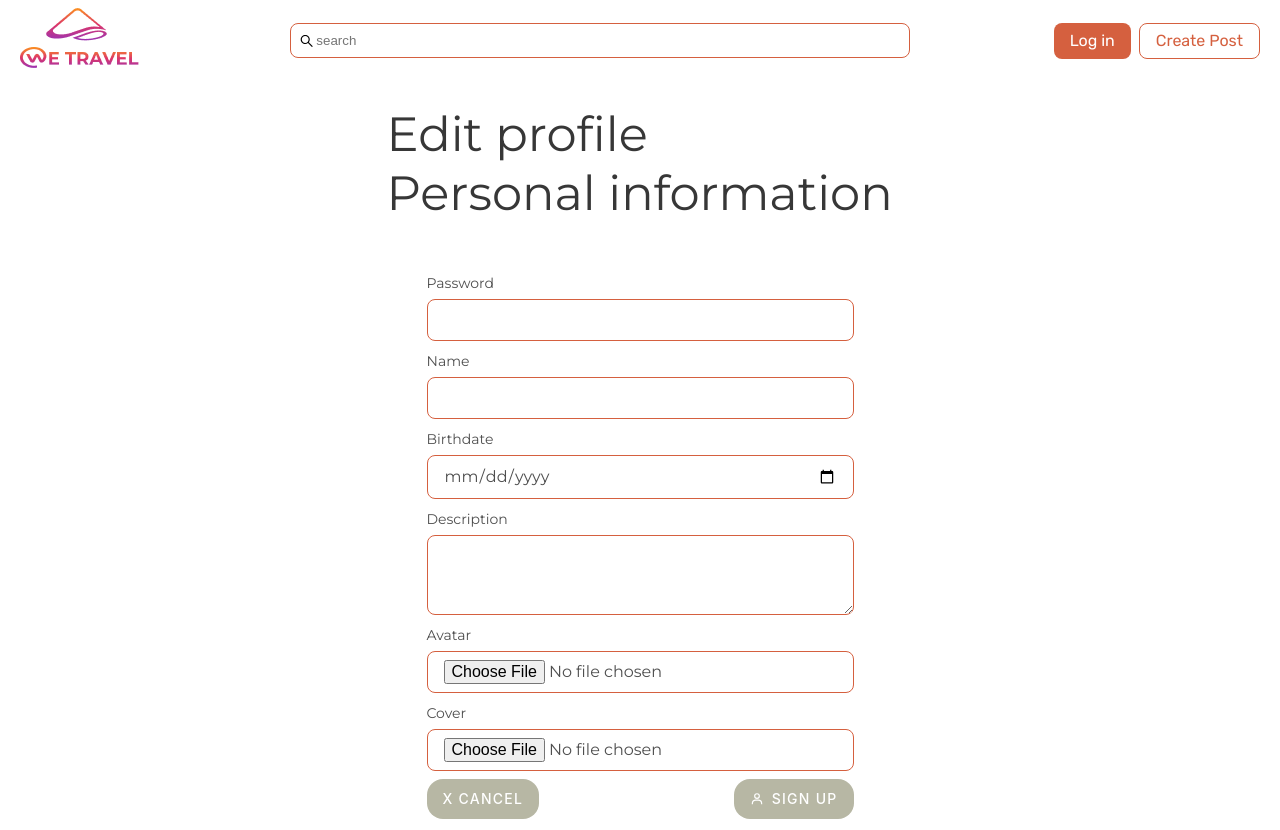
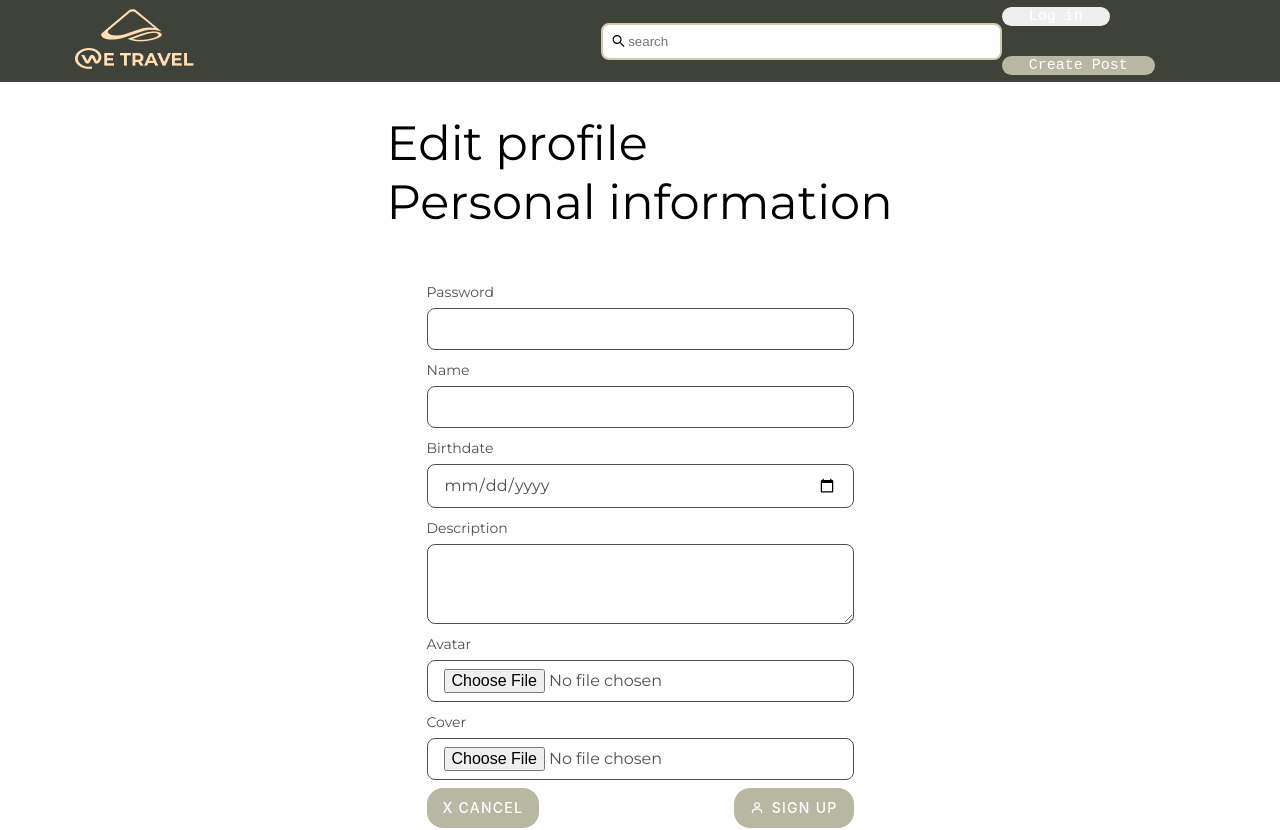
Before and after one commit to angelivan44/we-travel-react, a React (Create React App) app: page /edit in a window 1280 px wide. Shown: the top 830 px of the page. Built offline with nearby package versions, Linux system fonts and the light colour scheme; no server answers.

Commit message:
add final styles to navbar

```diff
--- a/src/app/color.js
+++ b/src/app/color.js
@@ -1,14 +1,17 @@
 const color = {
-  marron: "#56202D",
-  purple: "#8E3A52",
+  verde1: "#3f4238",
+  verde2: "#6B705C",
+  verde3: "#A5A58D",
+  verde4: "#B7B7A4",
+  crema: "#D4C7B0",
+  rosado1: "#B98B73",
+  rosado2: "#DDBEA9",
+  rosado3: "#FFE8D6",
+  rosado4: "#CB997E",
+  light: "#F5F5F6",
+  marron: "#A1683A",
   white: "#FFFFFF",
-  orange: "#D5603F",
-  verde: "#767E0F",
-  crema: "#FFDEB1",
-  gris1: "#616161",
-  gris2: "#8E8E8E",
-  gris3: "#373737",
-  red: "#EB5757",
+  turquesa: "#767E0F",
   black: "#000000",
 };
 
--- a/src/components/Post/Comments.js
+++ b/src/components/Post/Comments.js
@@ -7,6 +7,7 @@ import { useDispatch, useSelector } from "react-redux";
 import { useParams } from "react-router-dom";
 import { fetchCreatePostComment } from "../../features/comment/commentSlice";
 import { fetchShowPost } from "../../features/post/postSlice";
+import Replies from "./Replies";
 
 export default function Comments({ avatar, comments_data }) {
   const [comments, setComments] = useState("");
@@ -39,13 +40,14 @@ export default function Comments({ avatar, comments_data }) {
           onChange={(e) => {
             setComments(e.target.value);
           }}
-          placeholder="Remember to think before write..."
+          placeholder="Añadir un comentario"
         />
         <button type="submit">Comment</button>
       </StyledForm>
       <StyledCardContainer>
         {comments_data.map((el) => {
           return (
+            <>
               <Card key={el.id}>
                 <img src={el.user.avatar_url} alt="" />
                 <div>
@@ -66,6 +68,8 @@ export default function Comments({ avatar, comments_data }) {
                   </div>
                 </div>
               </Card>
+              <Replies />
+            </>
           );
         })}
       </StyledCardContainer>
--- /dev/null
+++ b/src/components/Post/Replies.js
@@ -0,0 +1,64 @@
+import styled from "@emotion/styled";
+
+export default function Replies({ avatar }) {
+  return (
+    <StyledDiv>
+      <StyledForm>
+        <img src={avatar} alt="" />
+        <input name="body" placeholder="Añadir una respuesta" />
+        <button type="submit">Comment</button>
+      </StyledForm>
+    </StyledDiv>
+  );
+}
+
+const StyledDiv = styled.div`
+  margin-left: 30px;
+  padding: 15px;
+`;
+
+const StyledForm = styled.form`
+  padding: 8px;
+  border: 1px solid #ebeef0;
+  box-sizing: border-box;
+  margin: 40px 0;
+  display: flex;
+  position: relative;
+  height: 120px;
+  & > img {
+    width: 100px;
+    height: 100px;
+    border-radius: 50%;
+  }
+  & > input {
+    width: 100%;
+    height: 60px;
+    font-family: Montserrat;
+    font-style: normal;
+    font-weight: 500;
+    font-size: 24px;
+    line-height: 29px;
+    border: 1px transparent;
+    & ::plaholder {
+      color: #5b7083;
+    }
+    &:focus {
+      outline: none;
+    }
+  }
+  & > button {
+    position: absolute;
+    bottom: 16px;
+    right: 16px;
+    font-family: Montserrat;
+    font-style: normal;
+    font-weight: bold;
+    font-size: 16px;
+    line-height: 20px;
+    color: #ffffff;
+    background: #3f4238;
+    padding: 8px 16px;
+    border: 1px transparent;
+    border-radius: 100px;
+  }
+`;
--- a/src/components/UI/Avatar.js
+++ b/src/components/UI/Avatar.js
@@ -1,7 +1,7 @@
 import { css } from "@emotion/react";
 import styled from "@emotion/styled";
 
-function Avatar({ type, src , onClick}) {
+function Avatar({ type, src, onClick }) {
   return (
     <AvatarContainer type={type} onClick={onClick}>
       {src ? <StyleImg src={src} type={type}></StyleImg> : <h2>NP</h2>}
@@ -9,9 +9,9 @@ function Avatar({ type, src , onClick}) {
   );
 }
 const small = css`
-  width: 40px;
-  height: 40px;
-`
+  width: 45px;
+  height: 45px;
+`;
 const medium = css`
   width: 80px;
   height: 80px;
--- a/src/components/UI/Button.js
+++ b/src/components/UI/Button.js
@@ -1,22 +1,26 @@
 import styled from "@emotion/styled";
 import color from "../../app/color";
 
-export default function Button({ text, color, onClick}) {
-  return <StyledButton color={color} onClick={onClick}>{text}</StyledButton>;
+export default function Button({ text, color, onClick }) {
+  return (
+    <StyledButton color={color} onClick={onClick}>
+      {text}
+    </StyledButton>
+  );
 }
 
-const StyledButton =  styled.button`
+const StyledButton = styled.button`
   cursor: pointer;
-  padding: 8px 16px;
-  background: ${props => props.color ? color[props.color] : color.marron};
-  border-radius: 8px;
-  color: ${props => props.color === "white" ? color.orange : "white"};
-  border: 1px ${props => props.color === "white" ? "solid" : "transparent"};
-  font-family: 'Rubik';
+  padding: 7px 27px;
+  background: ${(props) => (props.color ? color[props.color] : color.marron)};
+  border-radius: 25px;
+  color: ${(props) => (props.color === "white" ? color.orange : "white")};
+  border: 1px ${(props) => (props.color === "white" ? "solid" : "transparent")};
+  font-family: monospace;
   font-style: normal;
   font-weight: normal;
-  font-size: 16px;
-  line-height: 18px;
+  font-size: 15px;
+  line-height: 5px;
   &:focus {
     outline: none;
   }
--- a/src/components/UI/Navbar.js
+++ b/src/components/UI/Navbar.js
@@ -1,40 +1,42 @@
 /** @jsxImportSource @emotion/react */
 import { css } from "@emotion/react";
-import { Link, useHistory, useLocation } from "react-router-dom";
+import { useHistory } from "react-router-dom";
 import Button from "./Button";
-import InputField from "./FormField";
 import Logo from "../../assets/images/Logo.png";
 import { AiOutlineSearch } from "react-icons/ai";
 import { useDispatch, useSelector } from "react-redux";
 import { Avatar } from "./Avatar";
-import { useEffect, useState } from "react";
 import { resetuser } from "../../features/user/userSlice";
+import color from "../../app/color";
 
 export default function Navbar() {
-  const location = useLocation();
   const history = useHistory();
   const dispatch = useDispatch();
-  const current_user = useSelector(state => state.session.user)
-  const avatar = (<div css={css`
+  const current_user = useSelector((state) => state.session.user);
+  const avatar = (
+    <div
+      css={css`
         display: flex;
         justify-content: space-between;
         align-items: center;
-                            gap:5px;
-                            margin:0;
-                            padding:0;
+        gap: 5px;
+        margin: 0;
+        padding: 0;
         & h4 {
-                              margin:0;
-                              padding:0;
+          color: ${color.white};
+          margin: 0;
+          padding: 0;
         }
-                          `} onClick={()=>
-                          {
-                            dispatch(resetuser(current_user.id))
-                            history.push(`/profile`)
-                          }}>
+      `}
+      onClick={() => {
+        dispatch(resetuser(current_user.id));
+        history.push(`/profile`);
+      }}
+    >
       <Avatar src={current_user.avatar_url} type="small"></Avatar>
       <h4>{current_user.username}</h4>
-                 </div>)
-
+    </div>
+  );
 
   return (
     <div
@@ -42,10 +44,15 @@ export default function Navbar() {
         display: flex;
         justify-content: space-between;
         align-items: center;
-        margin: 8px 20px;
+        padding: 7px 75px;
+        background: #3f4238;
       `}
     >
-      <div onClick={()=>{history.push("/")}}>
+      <div
+        onClick={() => {
+          history.push("/");
+        }}
+      >
         <img src={Logo} />
       </div>
       <div
@@ -53,10 +60,12 @@ export default function Navbar() {
           display: flex;
           width: 50%;
           align-items: center;
-          border: 1px solid #d5603f;
+          border: 2px solid ${color.crema};
           box-sizing: border-box;
           border-radius: 8px;
           padding: 8px;
+          background: ${color.white};
+          margin-left: 25rem;
           & > input {
             border: 1px transparent;
             width: 100%;
@@ -73,18 +82,29 @@ export default function Navbar() {
         css={css`
           display: flex;
           flex-flow: wrap;
-          gap: 8px;
+          gap: 30px;
         `}
       >
-
-        {current_user.id ? avatar : <Button color="orange" text="Log in" onClick={(e)=>{
+        {current_user.id ? (
+          avatar
+        ) : (
+          <Button
+            color="orange"
+            text="Log in"
+            onClick={(e) => {
               e.preventDefault();
-          history.push("/session")
-        }} />}
-        <Button color="white" text="Create Post" onClick={(e)=>{
+              history.push("/session");
+            }}
+          />
+        )}
+        <Button
+          color={"verde4"}
+          text="Create Post"
+          onClick={(e) => {
             e.preventDefault();
-          history.push("/newpost")
-        }}/>
+            history.push("/newpost");
+          }}
+        />
       </div>
     </div>
   );
```
Also changed, not shown: src/assets/images/Logo.png, src/logo.svg. Lines whose indentation alone changed are shown as unchanged.
